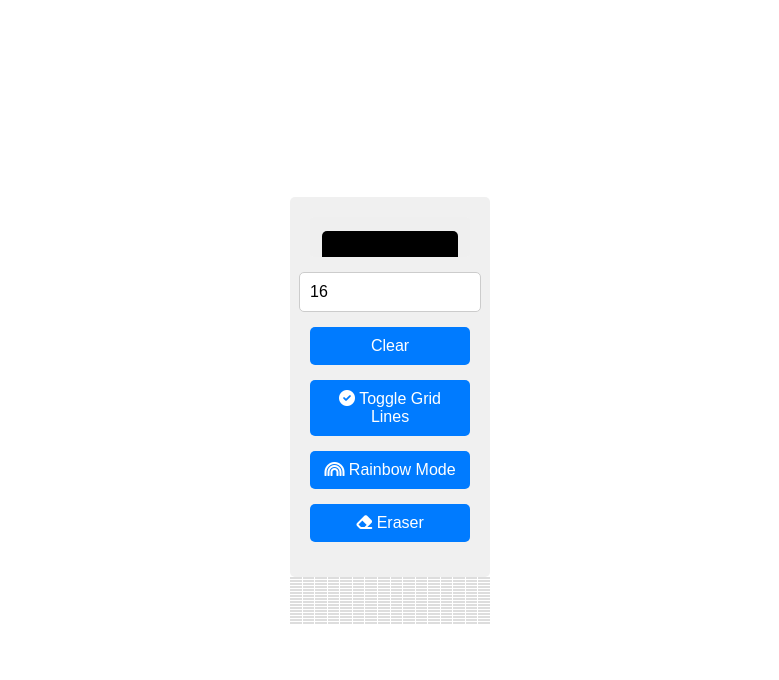
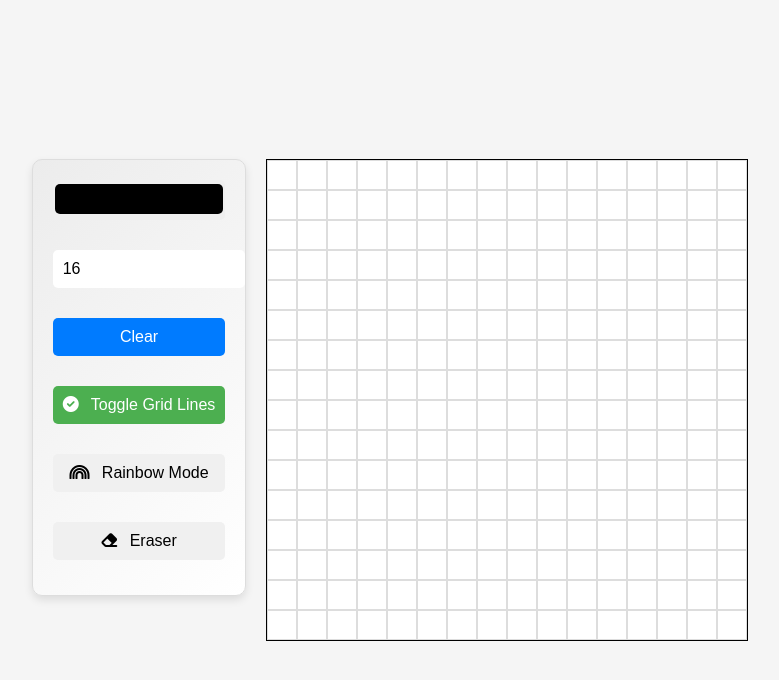
Before and after one commit to Kraoo/EtchASketchTOP, a plain HTML site: page index.html in a window 1280 px wide. Shown: the whole page, without its empty margins (250-1029 px from the left). Drawn offline with Linux system fonts and the light colour scheme.

Commit message:
style: update layout and enhance controls design with improved styling

```diff
--- a/styles.css
+++ b/styles.css
@@ -4,18 +4,23 @@ body {
     align-items: center;
     height: 100vh;
     margin: 0;
+    font-family: Arial, sans-serif;
+    background-color: #f5f5f5;
 }
 
 #app-container {
     display: flex;
-    flex-direction: column;
+    flex-direction: row;
+    align-items: flex-start;
 }
 
 #container {
     display: grid;
-    grid-template-columns: repeat(16, 30px);
-    grid-auto-rows: 30px;
-    gap: 1px;
+    width: 480px;
+    height: 480px;
+    border: 1px solid #000;
+    grid-template-columns: repeat(auto-fill, minmax(0, 1fr));
+    grid-template-rows: repeat(auto-fill, minmax(0, 1fr));
 }
 
 .square {
@@ -27,20 +32,38 @@ body {
 }
 
 #controls-container {
-    margin-top: 20px;
-    display: flex;
-    justify-content: center;
+    margin-right: 20px;
 }
 
 #controls-box {
-    background-color: #f0f0f0;
+    background: linear-gradient(135deg, #ececec, #ffffff);
     padding: 20px;
-    border-radius: 5px;
+    border-radius: 10px;
     display: flex;
     flex-direction: column;
-    align-items: center;
-    width: 10rem;
-    height: fit-content;
+    gap: 15px;
+    box-shadow: 0 4px 8px rgba(0, 0, 0, 0.1);
+    border: 1px solid #ddd;
+}
+
+#controls-box input,
+#controls-box button {
+    padding: 10px;
+    border: none;
+    border-radius: 5px;
+    font-size: 16px;
+    cursor: pointer;
+    transition: background-color 0.3s, color 0.3s;
+}
+
+#controls-box button.active {
+    background-color: #4CAF50;
+    color: white;
+}
+
+#controls-box button.inactive {
+    background-color: #f0f0f0;
+    color: black;
 }
 
 #controls-box input[type="color"],
@@ -68,7 +91,7 @@ body {
 }
 
 #controls-box button:hover {
-    background-color: #0056b3;
+    background-color: #ddd;
 }
 
 #colorPicker {
@@ -85,3 +108,20 @@ body {
     border-radius: 5px;
     border: none;
 }
+
+#controls-box input[type="color"] {
+    padding: 0;
+    height: 40px;
+}
+
+#controls-box button i {
+    margin-right: 8px;
+}
+
+.controls {
+    margin-bottom: 20px;
+}
+
+.grid-line {
+    border: 1px solid #ddd;
+}
```
